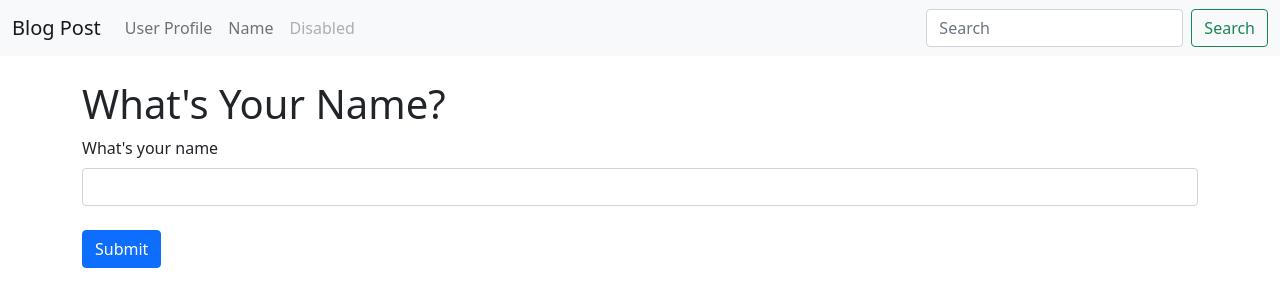
After one commit to WayneMusungu/blog-post, a Flask app: page /name in a window 1280 px wide. The commit adds this page. Shown: the top 307 px of the page. Run offline with Flask 2, Linux system fonts and the light colour scheme.

Commit message:
Create wtf forms

```diff
--- a/run.py
+++ b/run.py
@@ -1,6 +1,17 @@
 from flask import Flask, render_template
+from flask_wtf import FlaskForm
+from wtforms import StringField, SubmitField
+from wtforms.validators import DataRequired
 
 app = Flask(__name__)
+
+
+app.config['SECRET_KEY'] = "this is no secret"
+
+#Form Class
+class NameForm(FlaskForm):
+    name = StringField("What's your name", validators=[DataRequired()])
+    submit = SubmitField("Submit")
 
 
 @app.route('/')
@@ -19,3 +30,18 @@ def user(name):
 @app.errorhandler(404)
 def page_not_found(e):
     return render_template('fourOwfour.html'),404
+
+
+# Name Page
+@app.route('/name', methods=['GET', 'POST'])
+def name():
+    name = None
+    form = NameForm()
+    #Form Validation
+
+    if form.validate_on_submit():
+        name = form.name.data
+        form.name.data = ''
+
+
+    return render_template("name.html", name= name, form = form)
--- /dev/null
+++ b/templates/name.html
@@ -0,0 +1,27 @@
+{% extends 'base.html' %}
+
+{% block content %}
+
+{% if name  %}
+    <h1>Hello {{ name }}</h1>
+{% else %}
+    <h1>What's Your Name?</h1>
+
+    <form method="POST">
+        {{ form.hidden_tag() }}
+
+        {{ form.name.label(class="form-label") }}
+
+        {{ form.name(class="form-control" ) }}
+        <br/>
+        {{ form.submit(class="btn btn-primary") }}
+
+
+
+
+    </form>
+
+{% endif %}
+
+
+{% endblock %}
--- a/templates/navbar.html
+++ b/templates/navbar.html
@@ -10,6 +10,12 @@
           <li class="nav-item">
             <a class="nav-link" href="{{url_for('user', name='Wayne')}}">User Profile</a>
           </li>
+
+          <li class="nav-item">
+            <a class="nav-link" href="{{url_for('name')}}">Name</a>
+          </li>
+
+
           <li class="nav-item">
             <a class="nav-link disabled">Disabled</a>
           </li>
```
